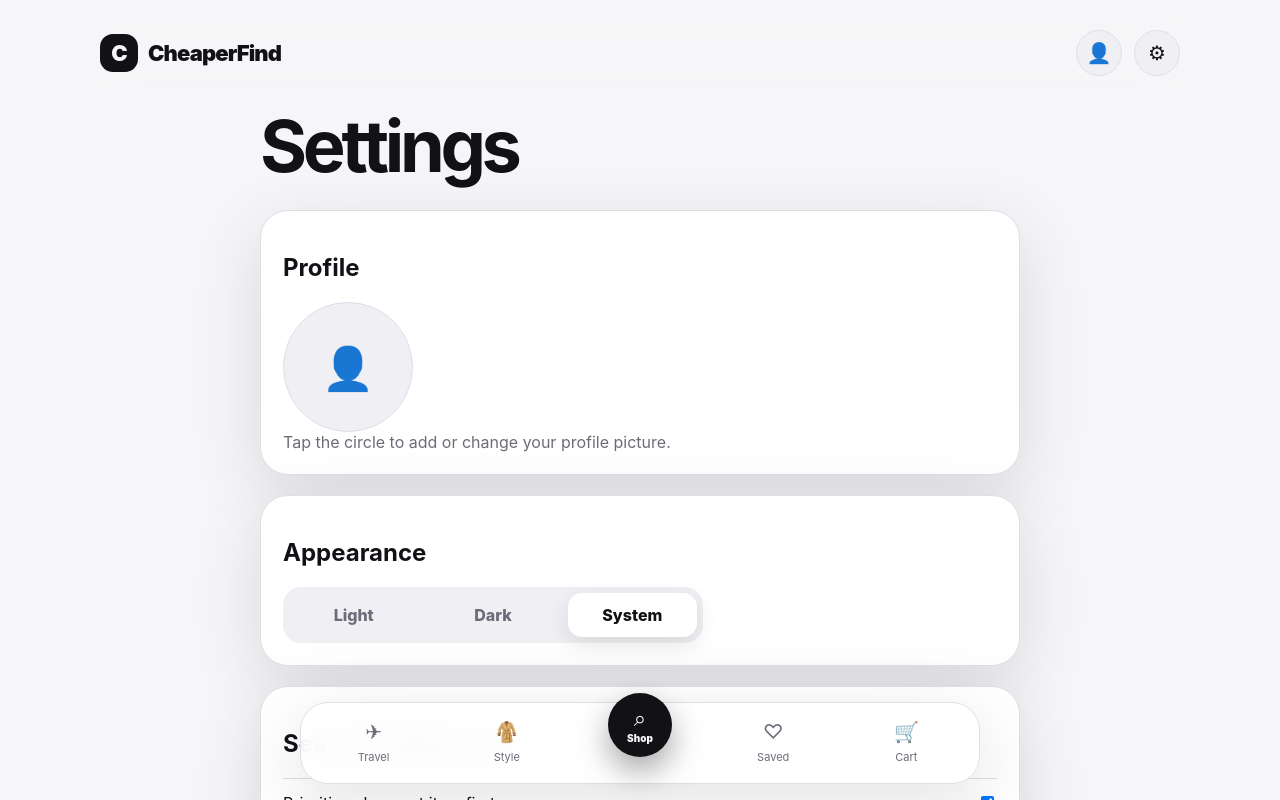
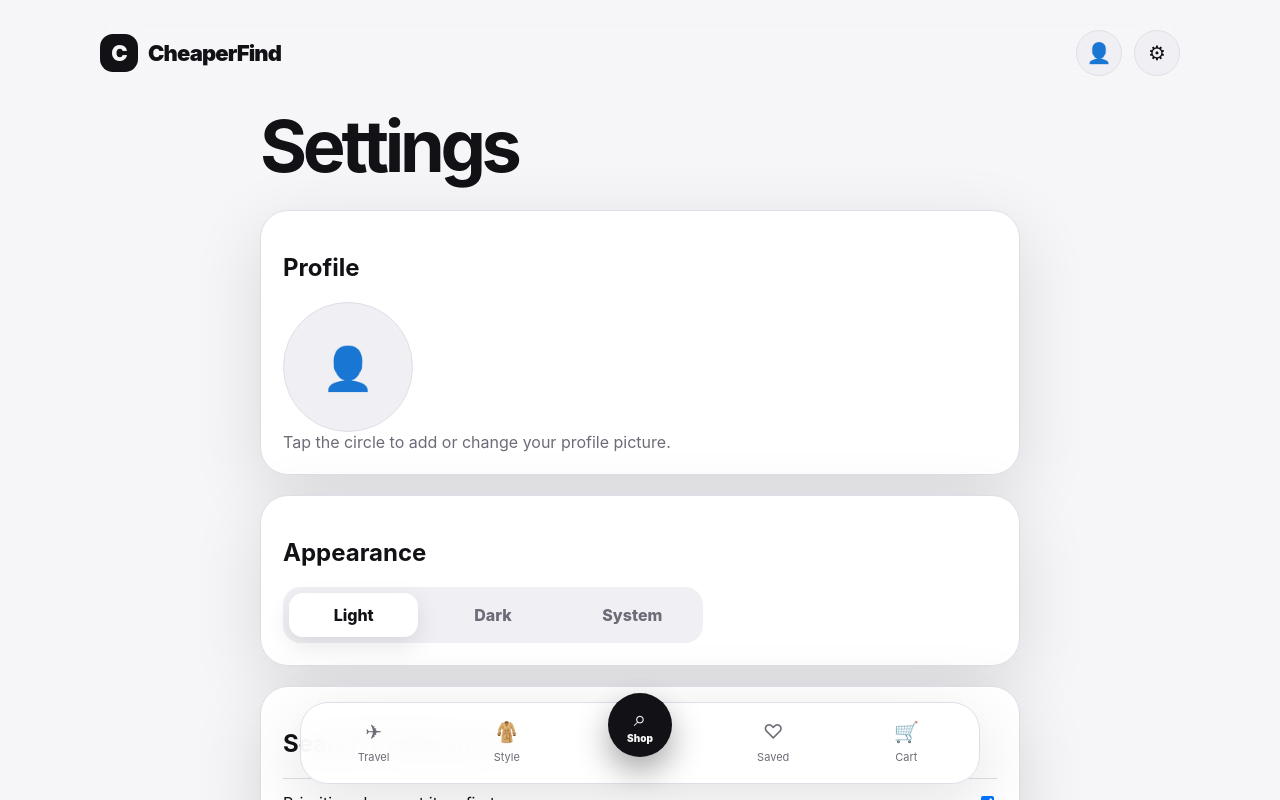
Before and after one commit to Jakelevin999/ccheapest-app-ver-3-, a Next.js app: page /settings in a window 1280 px wide. Shown: the top 800 px of the page. Built offline with nearby package versions, Linux system fonts and the light colour scheme.

Commit message:
Default new users to light mode

```diff
--- a/components/ThemeProvider.tsx
+++ b/components/ThemeProvider.tsx
@@ -2,13 +2,13 @@
 import { createContext, useContext, useEffect, useMemo, useState } from 'react';
 
 type Theme = 'light' | 'dark' | 'system';
-const ThemeContext = createContext<{ theme: Theme; setTheme: (theme: Theme) => void }>({ theme: 'system', setTheme: () => {} });
+const ThemeContext = createContext<{ theme: Theme; setTheme: (theme: Theme) => void }>({ theme: 'light', setTheme: () => {} });
 
 export function ThemeProvider({ children }: { children: React.ReactNode }) {
-  const [theme, setThemeState] = useState<Theme>('system');
+  const [theme, setThemeState] = useState<Theme>('light');
 
   useEffect(() => {
-    const saved = (localStorage.getItem('cheaperfind:theme') as Theme | null) || 'system';
+    const saved = (localStorage.getItem('cheaperfind:theme') as Theme | null) || 'light';
     setThemeState(saved);
   }, []);
 
```
